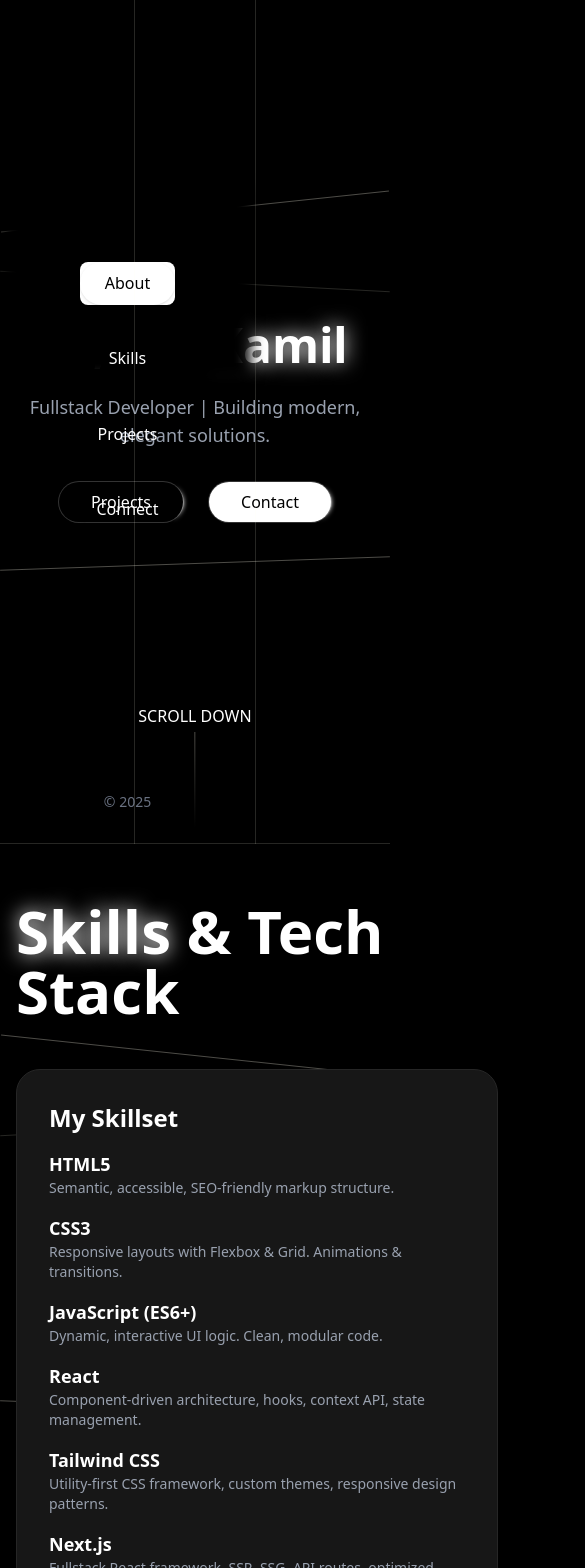
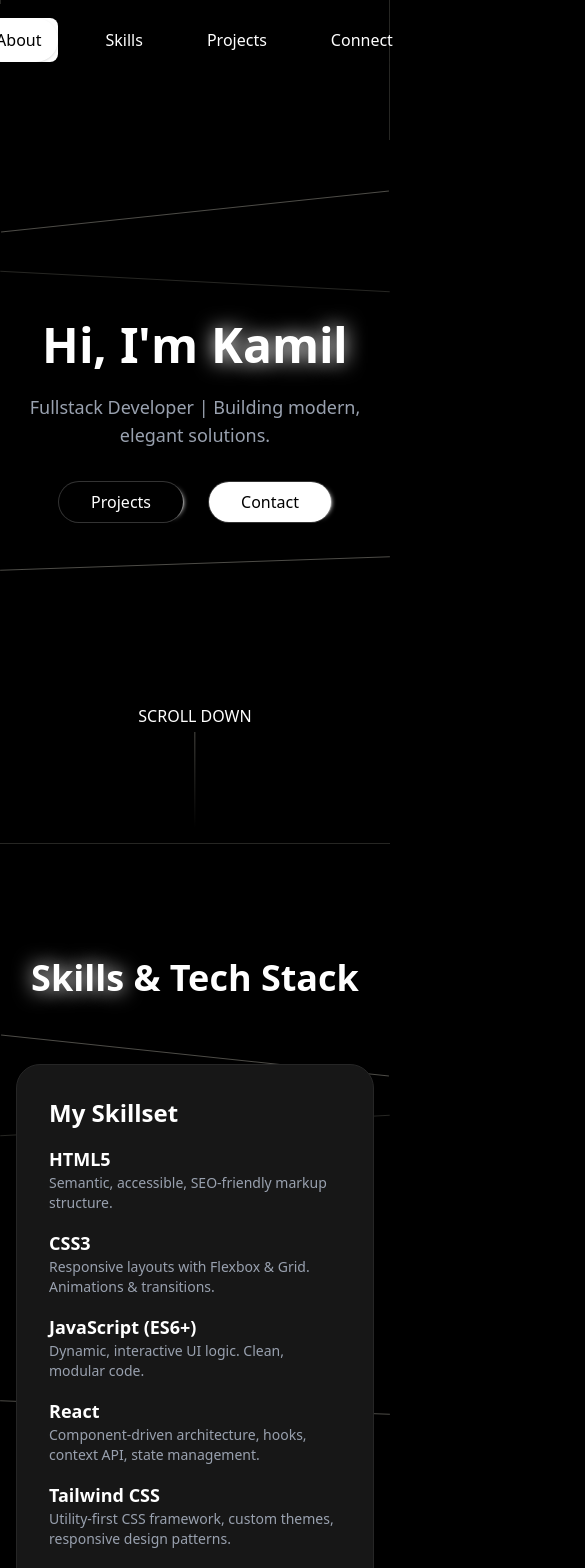
Before and after one commit to 7Bxbby/portfolio, a Next.js app: page / in a window 390 px wide. Shown: the top 1568 px of the page, 585 px wide, since content can reach past the window. Built offline with nearby package versions, Linux system fonts and the light colour scheme.

Commit message:
fixed mobile

```diff
--- a/app/globals.css
+++ b/app/globals.css
@@ -6,6 +6,9 @@
 body {
   background-color: black;  /* Pure black */
   color: #fff;
+}
+html{
+  overflow-x: hidden;
 }
 svg {
   caret-color: transparent;
--- a/components/common/GooeyNav.tsx
+++ b/components/common/GooeyNav.tsx
@@ -292,8 +292,8 @@ const GooeyNav: React.FC<GooeyNavProps> = ({
             </style>
 
             <div className="relative" ref={containerRef}>
-                <nav className="flex relative" style={{ transform: "translate3d(0,0,0.01px)" }}>
-                    <ul ref={navRef} className="flex flex-col text-center gap-8 p-0 px-4 m-0 relative z-[3]">
+                <nav className="flex relative " style={{ transform: "translate3d(0,0,0.01px)" }}>
+                    <ul ref={navRef} className="flex 2xl:flex-col flex-row text-center gap-8 p-0 2xl:px-4 m-0 relative z-[3]">
                         {items.map((item, index) => (
                             <li
                                 key={index}
--- a/components/common/RollingGallery.tsx
+++ b/components/common/RollingGallery.tsx
@@ -115,9 +115,9 @@ const RollingGallery: React.FC<RollingGalleryProps> = ({
     };
 
     return (
-        <div className="relative flex-1 overflow-hidden">
+        <div className="relative hidden lg:block flex-1 overflow-x-hidden">
             <div
-                className="absolute left-1/2 bottom-0 mb-6 rounded-full border-32 border-amber-50/15 h-[50%] w-[50%] z-10 transform -translate-x-1/2 -rotate-x-80"
+                className="absolute left-1/2 bottom-0 mb-6 rounded-full border-16 border-amber-50/15 h-64 w-64 z-10 transform -translate-x-1/2 -rotate-x-80"
             />
             <div className="flex h-full items-center justify-center [perspective:1000px] [transform-style:preserve-3d]">
                 <motion.div
--- a/components/layout/Container.tsx
+++ b/components/layout/Container.tsx
@@ -7,7 +7,7 @@ interface ContainerProps {
 
 export default function Container({ children, className } : ContainerProps) {
     return (
-        <div className={`max-w-6xl mx-auto bg-transparent flex p-4 sm:px-6 lg:px-8 ${className ? className : ""}`}>
+        <div className={`max-w-5xl mx-auto bg-transparent flex p-4 sm:px-6 lg:px-8 ${className ? className : ""}`}>
 
             {children}
         </div>
--- a/components/layout/Navbar.tsx
+++ b/components/layout/Navbar.tsx
@@ -55,9 +55,9 @@ export default function Navbar() {
     }, [observerEnabled, isSubpage]);
 
     return (
-        <aside className="fixed top-0 left-0 h-screen w-64 border-r border-amber-50/15 flex flex-col items-center justify-between py-8 z-50">
+        <aside className={`fixed top-0 left-0 h-50 ${!isSubpage? "bg-black ": "2xl:bg-black bg-transparent"} transform 2xl:-translate-y-[0%] -translate-y-[30%] 2xl:h-screen  w-full 2xl:w-64 border-r border-amber-50/15 flex flex-row 2xl:flex-col items-center justify-center 2xl:justify-between py-8 z-50`}>
             {isSubpage ? (
-                <div className="flex flex-col items-center justify-center h-full">
+                <div className="flex 2xl:flex-col flex-row items-center justify-center 2xl:h-full p-2 2xl:p-0">
                     <Link
                         href="/#projects"
                         className="text-black bg-white rounded-[8px] py-[0.6em] px-[1em] relative cursor-pointer transition-all duration-300 ease shadow flex items-center justify-around"
@@ -69,8 +69,8 @@ export default function Navbar() {
                 </div>
             ) : (
                 <>
-                    <aside className="fixed top-0 right-0 h-screen w-64 border-l border-amber-50/15 flex flex-col items-center justify-between py-8 z-50" />
-                    <div className="flex items-center justify-center h-screen w-full -z-50">
+                    <aside className="fixed top-0 right-0 h-16 2xl:h-screen w-full 2xl:w-64 border-l border-amber-50/15 flex 2xl:flex-col flex-row items-center justify-between 2xl:py-8 py-0 2xl:px-0 px-8 z-50" />
+                    <div className="flex items-center justify-center 2xl:h-screen h-full w-screen 2xl:w-full -z-50">
                         <GooeyNav
                             items={navItems}
                             animationTime={600}
@@ -81,7 +81,7 @@ export default function Navbar() {
                             setObserverEnabled={setObserverEnabled}
                         />
                     </div>
-                    <div className="text-sm text-gray-500 mt-8">
+                    <div className="text-sm text-gray-500 2xl:mt-8 2xl:block hidden">
                         &copy; {new Date().getFullYear()}
                     </div>
                 </>
--- a/components/sections/Projects.tsx
+++ b/components/sections/Projects.tsx
@@ -31,6 +31,8 @@ const items = [
 export default function Projects() {
     return (
         <section className="h-screen w-full flex items-center relative z-10 bg-transparent text-white snap-start" id={"projects"}>
+            <div className="absolute top-0 left-0 h-full w-12 border[1px] border-amber-50/30  bg-gray-500/10 cursor-ew-resize z-50 rounded-r-4xl" />
+            <div className="absolute top-0 right-0 h-full w-12 bg-gray-500/10 border[1px] border-amber-50/30 cursor-ew-resize z-50 rounded-l-4xl" />
             <div className="inset-0 overflow-hidden">
                 <motion.div className="absolute top-1/4 left-0 w-full h-px bg-amber-50/30 transform -rotate-6 duration-1000 z-1"
                             initial={{background: "#fffbeb26"}}
@@ -51,7 +53,7 @@ export default function Projects() {
                 whileInView={{ opacity: 1, y: 0 }}
                 viewport={{ once: true, amount: 0.5 }}
                 transition={{ duration: 0.8, ease: [0.33, 1, 0.68, 1] }}
-                className="text-6xl font-bold absolute top-32 left-1/2 transform -translate-x-1/2 select-none [text-shadow:_0px_0px_20px_#ffffff]">Projects</motion.h2>
+                className="pt-26 text-4xl sm:text-5xl md:text-6xl font-bold absolute top-32 left-1/2 transform -translate-x-1/2 select-none [text-shadow:_0px_0px_20px_#ffffff]">Projects</motion.h2>
             <Container className={"h-full w-full bg-transparent"}>
                 <div className={"h-full relative bg-transparent"}>
                     <InfiniteMenu items={items}/>
--- a/components/sections/Skills.tsx
+++ b/components/sections/Skills.tsx
@@ -7,8 +7,8 @@ import React from "react";
 
 export default function Skills() {
     return (
-        <section id="skills" className="flex h-screen flex-col items-center justify-center text-white relative snap-start">
-            <motion.div className="absolute top-1/4 left-0 w-full h-px bg-amber-50/30 transform rotate-6 duration-1000 z-1"
+        <section id="skills" className="flex pt-26 h-screen w-full flex-col items-center justify-center text-white relative snap-start">
+            <motion.div className="absolute top-1/4 left-0 w-screen h-px bg-amber-50/30 transform rotate-6 duration-1000 z-1"
                         initial={{background: "#fffbeb26"}}
                         whileInView={{background: "#fffbeb4d"}}
 
@@ -21,15 +21,20 @@ export default function Skills() {
                         initial={{background: "#fffbeb26"}}
                         whileInView={{background: "#fffbeb4d"}}
             ></motion.div>
-            <Container className={""}>
+            <h2 className="text-4xl sm:text-5xl md:text-6xl font-bold select-none mb-12 break-words max-w-[90vw] leading-tight">
+  <span className="[text-shadow:_0px_0px_20px_#ffffff] transition-all duration-300 hover:[text-shadow:_0px_0px_8px_#ffffff]">
+    Skills
+  </span>{" "}
+                & Tech Stack
+            </h2>
+            <Container className={"lg:flex-row flex-col"}>
                 <motion.div
                     initial={{ opacity: 0, y: 50 }}
                     whileInView={{ opacity: 1, y: 0 }}
                     transition={{ duration: 0.6 }}
                     viewport={{ once: true }}
-                    className="flex-1"
+                    className="lg:flex-1 flex-1/4 max-w-4xl items-center flex justify-center"
                 >
-                    <h2 className="text-6xl font-bold select-none mb-12"><span className={"[text-shadow:_0px_0px_20px_#ffffff] transition-all duration-300 select-none hover:[text-shadow:_0px_0px_8px_#ffffff]"}>Skills</span> & Tech Stack</h2>
                     <SpotlightCard className={"z-3"}>
                         <h3 className="text-2xl font-bold mb-4 text-white">My Skillset</h3>
                         <ul className="space-y-4">
```
